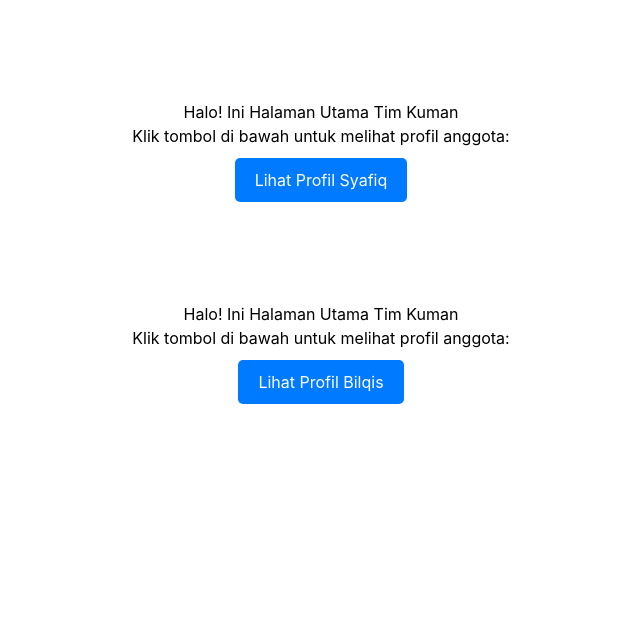
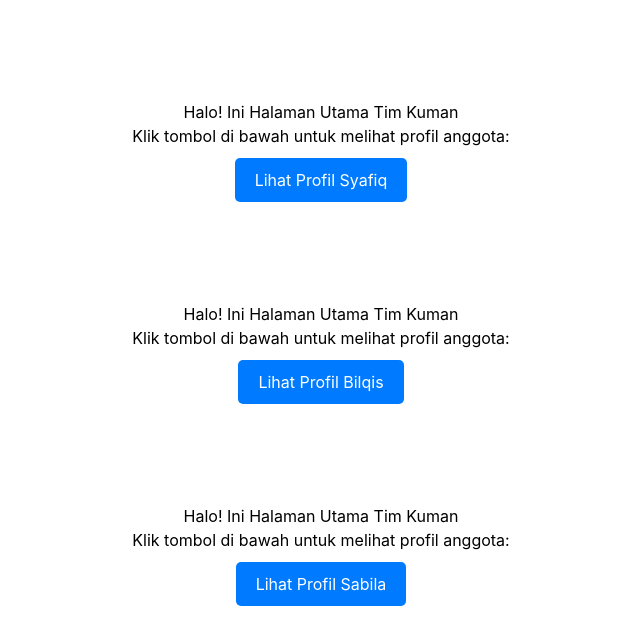
Before and after one commit to sabilrra/Project-React-Kuman, a React (Vite) app in the folder nama-project/: page / in a window 1280 px wide. Shown: the top 644 px of the page, without its empty margins (319-959 px from the left). Built offline with nearby package versions, Linux system fonts and the light colour scheme.

Commit message:
nambahin profile sabila

```diff
--- a/nama-project/src/App.jsx
+++ b/nama-project/src/App.jsx
@@ -3,6 +3,7 @@ import './App.css'
 import ProfileSyafiq from './pages/profilesyafiq'
 import Home from "./pages/profilesyafiq";
 import ProfileBilqis from './pages/profilebilqis'
+import ProfileSabila from './pages/profilesabila'
 
 function App() {
   return (
@@ -67,6 +68,37 @@ function App() {
         <Route path="/bilqis" element={<ProfileBilqis />} />
       </Routes>
 
+
+      <Routes>
+        {/* Halaman Home sekarang ada tombolnya */}
+        <Route path="/" element={
+          <div style={{textAlign: "center", marginTop: "100px"}}>
+            <h1>Halo! Ini Halaman Utama Tim Kuman</h1>
+            <p>Klik tombol di bawah untuk melihat profil anggota:</p>
+
+            {/* Ini tombol buat ke halaman Sabila */}
+            <Link to="/sabila">
+              <button style={{
+                padding: "10px 20px",
+                fontSize: "16px",
+                cursor: "pointer",
+                backgroundColor: "#007BFF",
+                color: "white",
+                border: "none",
+                borderRadius: "5px",
+                marginTop: "10px"
+              }}>
+                Lihat Profil Sabila
+              </button>
+            </Link>
+
+          </div>
+        } />
+
+        {/* Rute ke profil lu */}
+        <Route path="/sabila" element={<ProfileSabila />} />
+      </Routes>
+
     </BrowserRouter>
   )
 }
```
